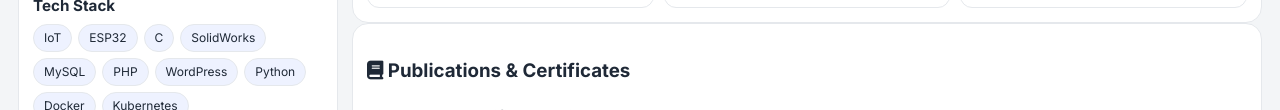
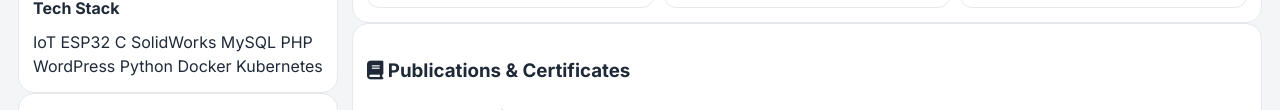
Before and after one commit to WinaGea/WinaGea-AcademicPortfolio, a plain HTML site: page index.html in a window 1280 px wide. Shown: the part 690-800 px from the top of the page. Drawn offline with Linux system fonts and the light colour scheme.

Commit message:
Update style.css

```diff
--- a/style.css
+++ b/style.css
@@ -165,24 +165,27 @@ body {
 
 /* ========== TEXTS ========== */
 .section-title {
-  font-size: .95rem;
-  font-weight: 700;
-  margin-bottom: 6px;
+  font-size: 1rem;
+  font-weight: 800;
+  color: var(--text);
+  text-transform: none;
+  margin-bottom: 10px;
 }
 
-.tags {
-  display: flex;
-  flex-wrap: wrap;
-  gap: 6px;
+/* Isi Tech Stack lebih menonjol */
+.stack b {
+  font-size: 1rem;
+  font-weight: 700;
+  color: var(--text);
+  letter-spacing: 0.3px;
 }
 
-.tag {
-  background: #eef2ff;
-  padding: 4px 10px;
-  border-radius: 999px;
-  border: 1px solid var(--border);
-  font-size: .75rem;
+/* Khusus mode dark: teks Tech Stack lebih terang dan sedikit glow */
+:root[data-theme="dark"] .stack b {
+  color: #f9fafb; /* hampir putih */
+  text-shadow: 0 0 6px rgba(255, 255, 255, 0.08);
 }
+
 
 /* ========== INFO LIST ========== */
 .info .list {
```
